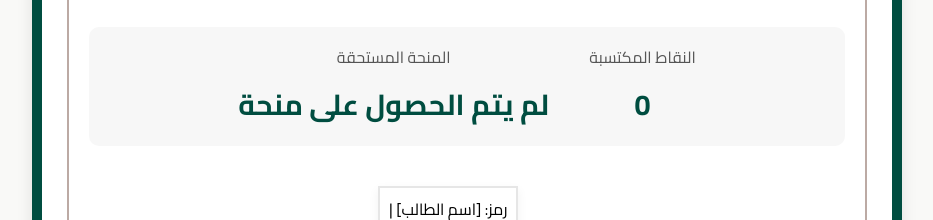
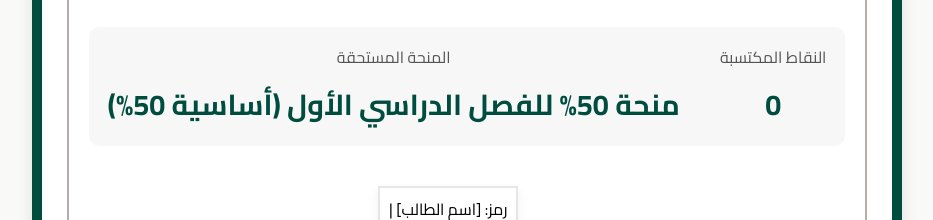
Before and after one commit to hamadaraburjela-dev/IUG2006, a plain HTML site: page certificate.html in a window 1280 px wide. Shown: the part 508-728 px from the top of the page, without its empty margins (173-1106 px from the left). Drawn offline with nearby package versions, Linux system fonts and the light colour scheme; a web font is replaced by a local one.

Commit message:
تمام يعمري

```diff
--- a/certificate.html
+++ b/certificate.html
@@ -452,14 +452,17 @@
         document.getElementById("cert-player-name").textContent = playerName;
         document.getElementById("cert-final-score").textContent = playerScore;
 
-        const scholarshipEl = document.getElementById("cert-scholarship-details");
-        let scholarshipPercentage = 0;
-        if (playerScore >= 50) scholarshipPercentage = 50;
-        else if (playerScore > 0) scholarshipPercentage = playerScore;
-        scholarshipEl.textContent =
-            scholarshipPercentage > 0
-                ? `منحة ${scholarshipPercentage}% للفصل الدراسي الأول`
-                : "لم يتم الحصول على منحة";
+    const scholarshipEl = document.getElementById("cert-scholarship-details");
+    // Scholarship logic:
+    // - Base 50% for all successful Tawjihi students
+    // - +1% for every 2 points earned in the game
+    // - Extra capped at 20% (so max total = 70%)
+    const baseScholarship = 50;
+    const points = Number.isFinite(playerScore) ? Math.max(0, Math.floor(playerScore)) : 0;
+    const extraFromPoints = Math.min(20, Math.floor(points / 2)); // 1% per 2 points, cap 20%
+    const totalScholarship = baseScholarship + extraFromPoints;
+    const breakdown = extraFromPoints > 0 ? ` (أساسية ${baseScholarship}% + مضافة ${extraFromPoints}%)` : ` (أساسية ${baseScholarship}%)`;
+    scholarshipEl.textContent = `منحة ${totalScholarship}% للفصل الدراسي الأول${breakdown}`;
 
         const audio = document.getElementById("success-audio");
         if (audio) {
```
